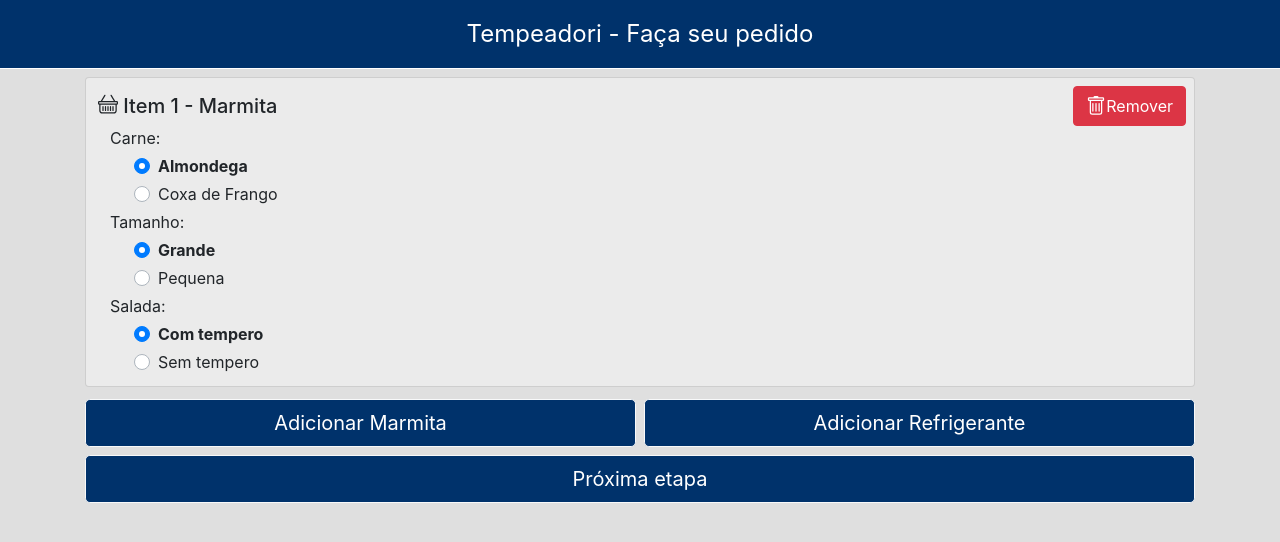
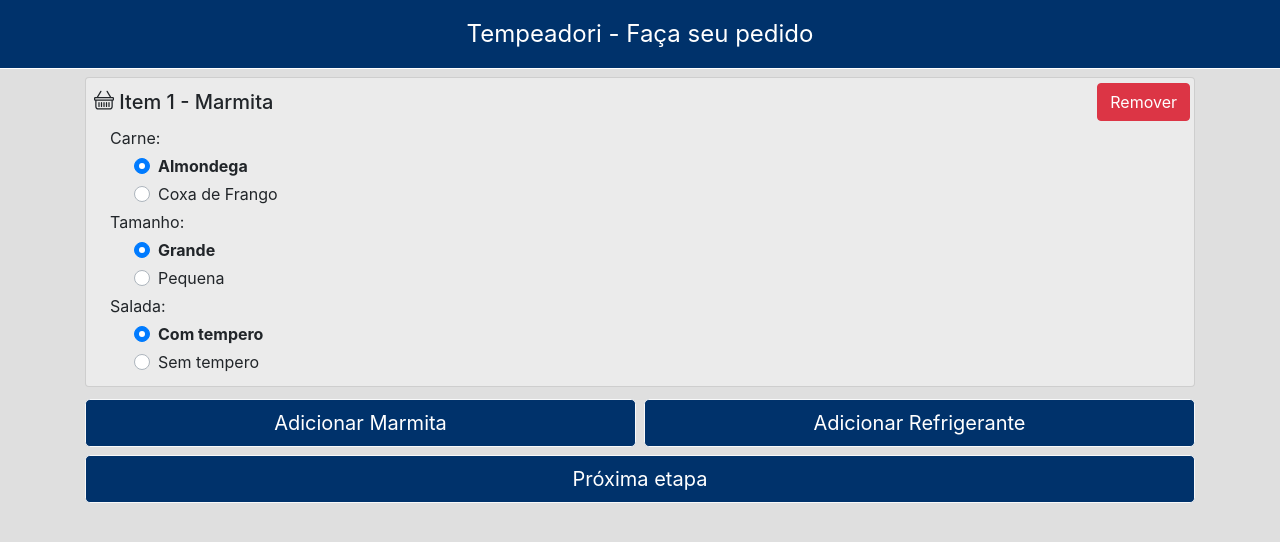
Before and after one commit to GustavoKlinfuss/Lunch-X__WebApp, a Vue app: page / in a window 1280 px wide. Shown: the top 542 px of the page. Built offline with nearby package versions, Linux system fonts and the light colour scheme; what vue-the-mask would draw is missing.

Commit message:
Changed an styles

```diff
--- a/src/app/finish-order-modal/FinishOrderModal.vue
+++ b/src/app/finish-order-modal/FinishOrderModal.vue
@@ -22,7 +22,7 @@
   <template v-slot:modal-footer>
     <div class="d-flex w-100">
       <b-button
-        style="width: 60px;"
+        class="back-button"
         variant="outline-warning"
         v-on:click="closeModal()"
       >
--- a/src/app/user-details/UserInfoScreen.vue
+++ b/src/app/user-details/UserInfoScreen.vue
@@ -12,7 +12,7 @@
       <gt-input type="phone" label="Telefone:" required v-model="userDetails.phone"/>
     </div>
     <div class="d-flex">
-      <gt-button style="width: 60px;" icon="arrow-left" v-on:click="toPreviousScreen()"/>
+      <gt-button class="back-button" icon="arrow-left" v-on:click="toPreviousScreen()"/>
       <gt-button class="w-100 ml-1" type="submit" text="Próxima etapa"/>
     </div>
   </div>
--- a/src/components/GtCard.vue
+++ b/src/components/GtCard.vue
@@ -1,7 +1,7 @@
 <template>
 <div class="card pb-2 mb-2">
-  <div class="mx-2 d-flex justify-content-between">
-    <h5 class="mt-3 ml-1">
+  <div class="p-1 d-flex justify-content-between">
+    <h5 class="my-2 ml-1">
       <b-icon :icon="headerIcon" shift-v="2"></b-icon>
       Item {{index + 1}} - {{ headerText }}
     </h5>
--- a/src/components/GtRemoveButton.vue
+++ b/src/components/GtRemoveButton.vue
@@ -1,11 +1,13 @@
 <template>
 <b-button
-  class="mt-2"
+  class="align-self-center"
   variant="danger"
   v-on:click="click()"
   >
-  <b-icon icon="trash"></b-icon>
-  <span>Remover</span>
+  <div class="d-flex aligh-items-center">
+    <!-- <b-icon icon="trash" shift-v="-2" shift-h="-3"></b-icon> -->
+    <span>Remover</span>
+  </div>
 </b-button>
 </template>
 
@@ -18,3 +20,9 @@
   }
 }
 </script>
+
+<style scoped>
+/* .remove-button { */
+  /* height: 40px; */
+/* } */
+</style>
```
